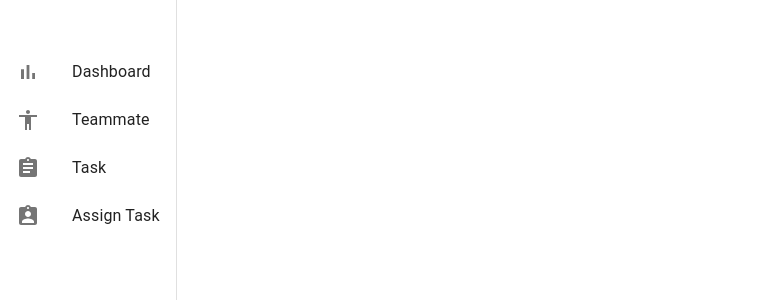
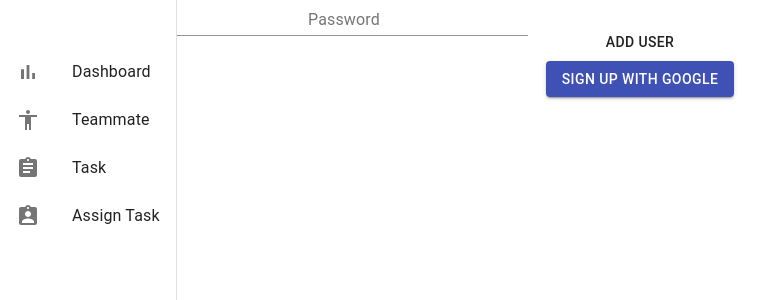
Before and after one commit to mrinalkrishnanm/team-management-front, a React (Create React App) app: page /signup in a window 1280 px wide. Shown: the top 300 px of the page, without its empty margins (0-779 px from the left). Built offline with nearby package versions, Linux system fonts and the light colour scheme; no server answers.

Commit message:
google authentication started, context setup

```diff
--- a/package.json
+++ b/package.json
@@ -8,6 +8,7 @@
     "@testing-library/jest-dom": "^4.2.4",
     "@testing-library/react": "^9.5.0",
     "@testing-library/user-event": "^7.2.1",
+    "firebase": "^7.21.0",
     "react": "^16.13.1",
     "react-dom": "^16.13.1",
     "react-router-dom": "^5.2.0",
--- a/src/App.js
+++ b/src/App.js
@@ -1,17 +1,23 @@
 import { Router } from '@material-ui/icons';
 import React from 'react';
 import './App.css';
-import Dashboard from './Components/Dashboard/Dashboard.jsx';
-import SideBar from './Components/SideBar/SideBar.jsx';
-import Teammate from './Components/Teammate/Teammate.jsx';
+import Dashboard from './Components/Dashboard/Dashboard.js';
+import SideBar from './Components/SideBar/SideBar.js';
+import Teammate from './Components/Teammate/Teammate.js';
+import Signup from './Components/Signup/Signup.js';
 import { BrowserRouter, Route, Link } from 'react-router-dom';
+import { AuthContextProvider } from './Context/AuthContext';
+
 function App() {
   return (
     <BrowserRouter>
       <div className="App">
-      <SideBar />
-      <Route path ='/dashboard' component={Dashboard} />
-      <Route path ='/teammate' component={Teammate} />
+      <AuthContextProvider>
+        <SideBar />
+        <Route path ='/dashboard' component={Dashboard} />
+        <Route path ='/teammate' component={Teammate} />
+        <Route path ='/signup' component={Signup} />
+      </AuthContextProvider>
       </div>
     </BrowserRouter>
   );
--- a/src/Components/Dashboard/Dashboard.jsx
+++ b/src/Components/Dashboard/Dashboard.js
@@ -1,7 +1,7 @@
 import React from 'react';
 
 const Dashboard = () => {
-    return <h1>This is the dashboard</h1>
+    return ( <h1>This is the dashboard</h1> )
 }
 
 export default Dashboard;
--- a/src/Components/SideBar/SideBar.jsx
+++ b/src/Components/SideBar/SideBar.js
@@ -1,14 +1,7 @@
 import React from 'react';
-import Drawer from '@material-ui/core/Drawer';
-import ListItem from '@material-ui/core/ListItem';
-import List from '@material-ui/core/List';
-import ListItemText from '@material-ui/core/ListItemText';
+import { Drawer, ListItem, List, ListItemText, ListItemIcon } from '@material-ui/core';
 import { makeStyles } from '@material-ui/core/styles';
-import AccessibilityIcon from '@material-ui/icons/Accessibility';
-import AssignmentIcon from '@material-ui/icons/Assignment';
-import AssignmentIndIcon from '@material-ui/icons/AssignmentInd';
-import ListItemIcon from '@material-ui/core/ListItemIcon';
-import BarChartIcon from '@material-ui/icons/BarChart';
+import { Accessibility, Assignment, AssignmentInd, BarChart } from '@material-ui/icons';
 import { Link } from 'react-router-dom';
 
 const useStyles = makeStyles((theme) => ({
@@ -31,19 +24,19 @@ const useStyles = makeStyles((theme) => ({
 const listItems = [
     {
         text: "Dashboard",
-        icon: <BarChartIcon />,
+        icon: <BarChart />,
         url: "dashboard"
     },{
         text: "Teammate",
-        icon: <AccessibilityIcon />,
+        icon: <Accessibility />,
         url: "teammate"
     },{
         text: "Task",
-        icon: <AssignmentIcon />,
+        icon: <Assignment />,
         url: "task"
     },{
         text: "Assign Task",
-        icon: <AssignmentIndIcon />,
+        icon: <AssignmentInd />,
         url: "assign-task"
     }
 ];
@@ -56,7 +49,8 @@ const SideBar =  () => {
                {listItems.map((listItem) => (
                     <ListItem>
                         <ListItemIcon>{listItem.icon}</ListItemIcon>
-                        <Link className={sideBarStyles.listItem} to={listItem.url}><ListItemText primary={listItem.text} />
+                        <Link className={sideBarStyles.listItem} to={listItem.url}>
+                            <ListItemText primary={listItem.text} />
                         </Link>
                     </ListItem>
                ))}
--- /dev/null
+++ b/src/Components/Signup/Signup.js
@@ -0,0 +1,36 @@
+import React, { Component } from 'react';
+import  { Button, TextField, Grid } from '@material-ui/core';
+import { signInWithGoogle }from '../../firebase.js';
+import firebase from 'firebase';
+class Signup extends Component {
+    signup = (event) => {
+        event.preventDefault();
+        const provider =  new firebase.auth.GoogleAuthProvider();
+        signInWithGoogle(provider);
+    }
+    render() {
+        return(
+            <React.Fragment>
+                <form noValidate autoComplete="off">
+                <Grid
+                container
+                direction="row"
+                justify="center"
+                alignItems="center"
+                xs = {6}
+                spacing = {3}
+                >
+                    <TextField className="xs-6" label="Email" />
+                    <TextField className="xs-6" label="Password"/>
+                </Grid>
+                <div>
+                    <Button>Add User</Button>
+                </div>
+                </form>
+                <Button variant="contained" color="primary" onClick={this.signup}>Sign up With Google</Button>
+            </React.Fragment>
+        )
+    }
+}
+
+export default Signup;
--- /dev/null
+++ b/src/Context/AuthContext.js
@@ -0,0 +1,19 @@
+import React, { useEffect, useState } from 'react';
+import firebase from "firebase";
+import { firebaseConfig } from '../firebase.js';
+
+export const AuthContext = React.createContext();
+const firebaseInit = firebase.initializeApp(firebaseConfig);
+export const  AuthContextProvider = ({ children }) => {
+    const [currentUser, setCurrentUser] = useState(null);
+
+    useEffect(() => {
+        //function to current current user when auth is changed
+        firebase.auth().onAuthStateChanged(setCurrentUser);
+    }, []);
+    return (
+        <AuthContext.Provider value={{currentUser}}>
+            {children}
+        </AuthContext.Provider>
+    )
+}
--- /dev/null
+++ b/src/firebase.js
@@ -0,0 +1,16 @@
+import * as firebase from "firebase/app";
+import "firebase/auth";
+
+export const firebaseConfig = {
+    apiKey: "AIzaSyC8oo48sX2ApjlgFCxngNTKuDQMeBmfjtE",
+    authDomain: "team-management-app-55239.firebaseapp.com",
+    databaseURL: "https://team-management-app-55239.firebaseio.com",
+    projectId: "team-management-app-55239",
+    storageBucket: "team-management-app-55239.appspot.com",
+    messagingSenderId: "930207128374",
+    appId: "1:930207128374:web:36f90ed6f8b1682c033197"
+};
+//Google sign in with a popup rather than a redirect
+export const signInWithGoogle = (provider) => {
+    firebase.auth().signInWithPopup(provider);
+};
```
Also changed, not shown: src/Components/Teammate/Teammate.js (renamed from src/Components/Teammate/Teammate.jsx), 1 other file (tests, documents, lock files or other folders).
